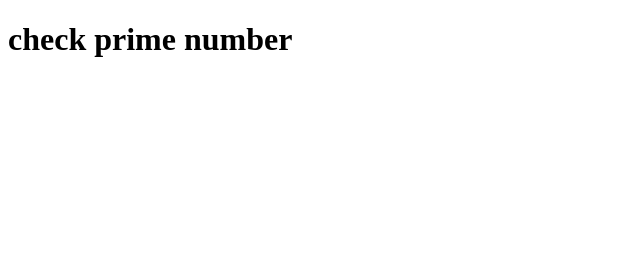
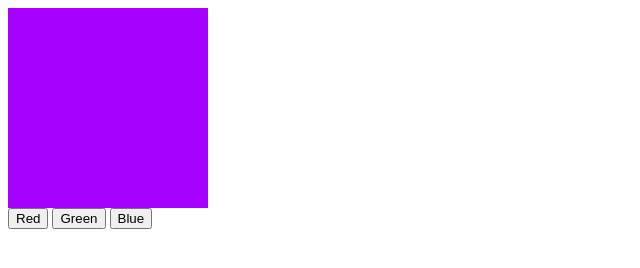
Before and after one commit to Hemalathas25/HVA-JS-Task, a plain HTML site: page index.html in a window 1280 px wide. Shown: the whole page, without its empty margins (0-640 px from the left). Drawn offline with Linux system fonts and the light colour scheme.

Commit message:
Add files via upload
Signed-off-by: Hemalatha <137291696+Hemalathas25@users.noreply.github.com>

```diff
--- a/index.html
+++ b/index.html
@@ -3,10 +3,27 @@
 <head>
     <meta charset="UTF-8">
     <meta name="viewport" content="width=device-width, initial-scale=1.0">
-    <title>JAVA SCRIPT TASKS</title>
-    <script src="script.js" defer></script>
+    <title>Document</title>
+    <style>
+        .colored-box {
+          width: 200px;
+          height: 200px;
+          background-color: rgb(166, 0, 255);
+        }
+      </style>
 </head>
 <body>
-    <h1>check prime number</h1>
+<div class="colored-box" id="box"></div>
+<button onclick="changeColor('red')">Red</button>
+<button onclick="changeColor('green')">Green</button>
+<button onclick="changeColor('blue')">Blue</button>
+
+<script>
+    function changeColor(color) {
+      document.getElementById('box').style.backgroundColor = color;
+    }
+  </script>
 </body>
+
+
 </html>
```
